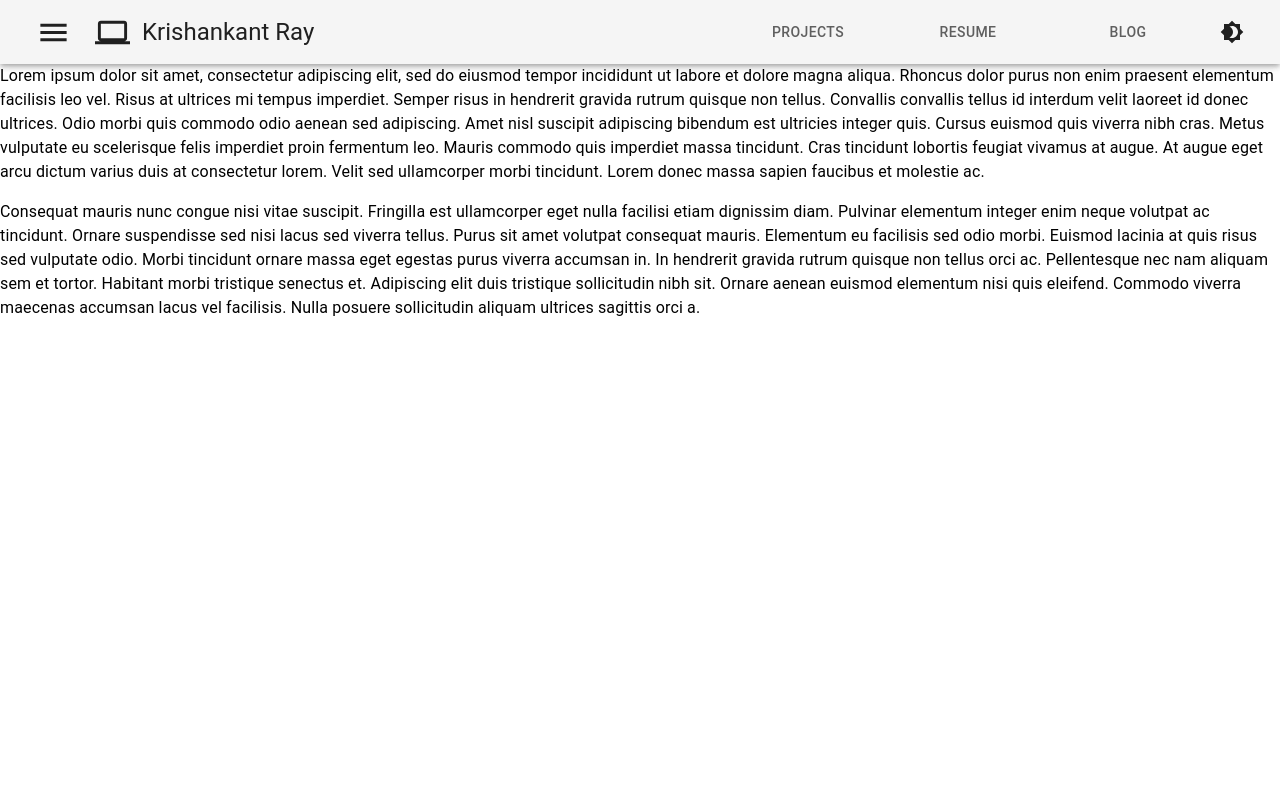
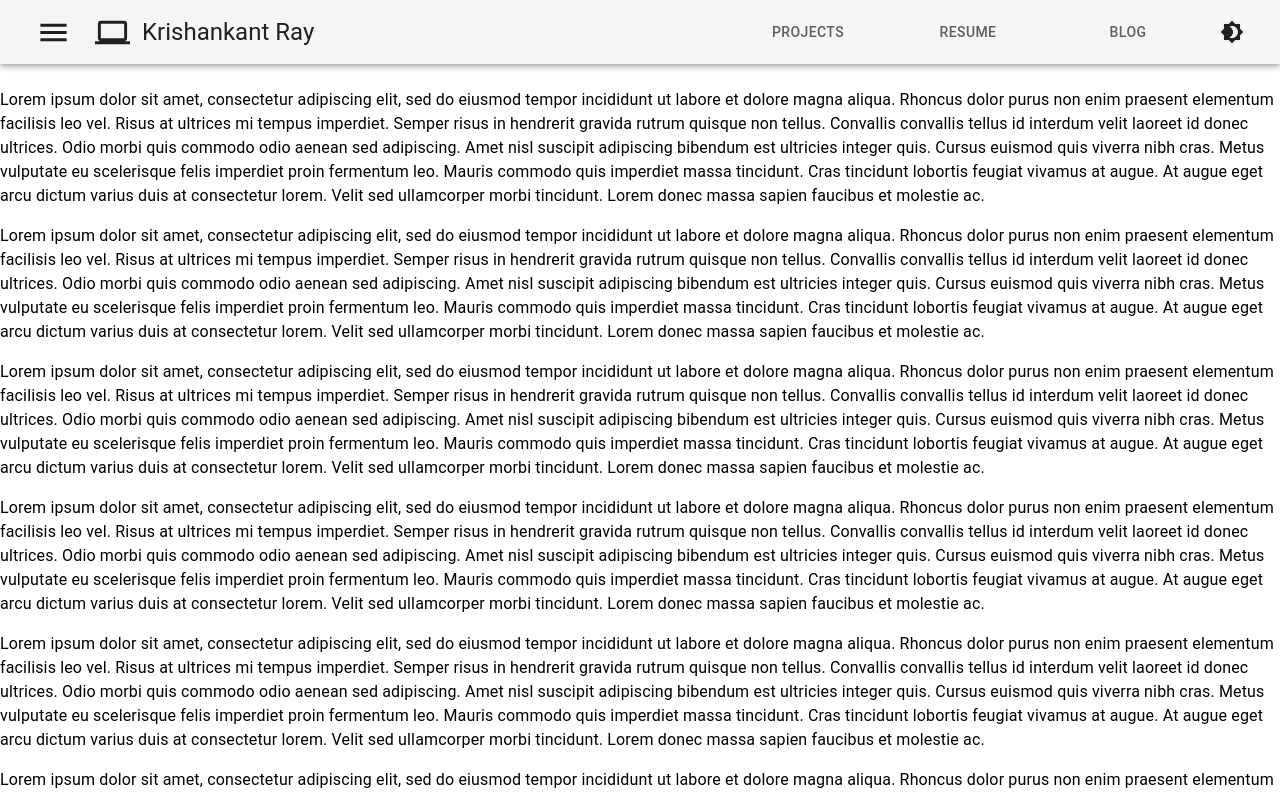
Before and after one commit to krishankantray/krishankantray-archived, a React (Create React App) app: page / in a window 1280 px wide. Shown: the top 794 px of the page. Built offline with nearby package versions, Linux system fonts and the light colour scheme.

Commit message:
modified drawer and added avatar

```diff
--- a/src/components/navbar.js
+++ b/src/components/navbar.js
@@ -17,18 +17,29 @@ import {
   Tab,
   MenuItem,
   Menu,
-  makeStyles
+  makeStyles,
+  Divider,
+  List,
+  ListItem,
+  ListItemIcon,
+  ListItemText,
+  Avatar
 } from "@material-ui/core";
 import ComputerIcon from "@material-ui/icons/Computer";
 import MenuIcon from '@material-ui/icons/Menu';
+import {} from '@material-ui/icons' ;
 import Brightness4Icon from '@material-ui/icons/Brightness4';
+import AssignmentIcon from '@material-ui/icons/Assignment';
+
 import Drawer from '@material-ui/core/Drawer';
 import ClickAwayListener from '@material-ui/core/ClickAwayListener';
 
 
 
 const useStyles = makeStyles(theme=>({
-
+  root: {
+    display: 'flex',
+  },
   menuButton: {
     marginRight: theme.spacing(2)
   },
@@ -37,12 +48,20 @@ const useStyles = makeStyles(theme=>({
     width: 240,
     flexShrink: 0,
     padding: theme.spacing(0, 1),
+    alignContent:'left'
   },
-
+drawerContent: {
+  display: 'flex',
+    alignItems: 'left',
+    padding:2,
+    justifyContent: 'flex-end',
+},
 
   drawerHeader: {
     display: 'flex',
     alignItems: 'center',
+    margin:10,
+
     padding: theme.spacing(0, 1),
     ...theme.mixins.toolbar,
     justifyContent: 'flex-end',
@@ -117,17 +136,88 @@ export default function Navbar(props) {
       </Toolbar>
     </AppBar>
     <Drawer
-        className={classes.drawer}
+        className={classes.drawerContent}
         variant="persistent"
         anchor="left"
         open={flip}
 
       >
-        Hello How are you
+        <div className={classes.drawer}>
+        <Avatar alt="Krishankant Ray" src="/static/images/avatar/1.jpg" /> Krishankant Ray
+
+          <ListItem button>
+            <ListItemIcon>
+              <AssignmentIcon />
+            </ListItemIcon>
+            <ListItemText primary="Blog" />
+          </ListItem>
+          <Divider />
+
+          </div>
     </Drawer>
 
     <main>
     <div className={classes.drawerHeader} />
+        <Typography paragraph>
+          Lorem ipsum dolor sit amet, consectetur adipiscing elit, sed do eiusmod tempor incididunt
+          ut labore et dolore magna aliqua. Rhoncus dolor purus non enim praesent elementum
+          facilisis leo vel. Risus at ultrices mi tempus imperdiet. Semper risus in hendrerit
+          gravida rutrum quisque non tellus. Convallis convallis tellus id interdum velit laoreet id
+          donec ultrices. Odio morbi quis commodo odio aenean sed adipiscing. Amet nisl suscipit
+          adipiscing bibendum est ultricies integer quis. Cursus euismod quis viverra nibh cras.
+          Metus vulputate eu scelerisque felis imperdiet proin fermentum leo. Mauris commodo quis
+          imperdiet massa tincidunt. Cras tincidunt lobortis feugiat vivamus at augue. At augue eget
+          arcu dictum varius duis at consectetur lorem. Velit sed ullamcorper morbi tincidunt. Lorem
+          donec massa sapien faucibus et molestie ac.
+        </Typography>
+        <Typography paragraph>
+          Lorem ipsum dolor sit amet, consectetur adipiscing elit, sed do eiusmod tempor incididunt
+          ut labore et dolore magna aliqua. Rhoncus dolor purus non enim praesent elementum
+          facilisis leo vel. Risus at ultrices mi tempus imperdiet. Semper risus in hendrerit
+          gravida rutrum quisque non tellus. Convallis convallis tellus id interdum velit laoreet id
+          donec ultrices. Odio morbi quis commodo odio aenean sed adipiscing. Amet nisl suscipit
+          adipiscing bibendum est ultricies integer quis. Cursus euismod quis viverra nibh cras.
+          Metus vulputate eu scelerisque felis imperdiet proin fermentum leo. Mauris commodo quis
+          imperdiet massa tincidunt. Cras tincidunt lobortis feugiat vivamus at augue. At augue eget
+          arcu dictum varius duis at consectetur lorem. Velit sed ullamcorper morbi tincidunt. Lorem
+          donec massa sapien faucibus et molestie ac.
+        </Typography>
+        <Typography paragraph>
+          Lorem ipsum dolor sit amet, consectetur adipiscing elit, sed do eiusmod tempor incididunt
+          ut labore et dolore magna aliqua. Rhoncus dolor purus non enim praesent elementum
+          facilisis leo vel. Risus at ultrices mi tempus imperdiet. Semper risus in hendrerit
+          gravida rutrum quisque non tellus. Convallis convallis tellus id interdum velit laoreet id
+          donec ultrices. Odio morbi quis commodo odio aenean sed adipiscing. Amet nisl suscipit
+          adipiscing bibendum est ultricies integer quis. Cursus euismod quis viverra nibh cras.
+          Metus vulputate eu scelerisque felis imperdiet proin fermentum leo. Mauris commodo quis
+          imperdiet massa tincidunt. Cras tincidunt lobortis feugiat vivamus at augue. At augue eget
+          arcu dictum varius duis at consectetur lorem. Velit sed ullamcorper morbi tincidunt. Lorem
+          donec massa sapien faucibus et molestie ac.
+        </Typography>
+        <Typography paragraph>
+          Lorem ipsum dolor sit amet, consectetur adipiscing elit, sed do eiusmod tempor incididunt
+          ut labore et dolore magna aliqua. Rhoncus dolor purus non enim praesent elementum
+          facilisis leo vel. Risus at ultrices mi tempus imperdiet. Semper risus in hendrerit
+          gravida rutrum quisque non tellus. Convallis convallis tellus id interdum velit laoreet id
+          donec ultrices. Odio morbi quis commodo odio aenean sed adipiscing. Amet nisl suscipit
+          adipiscing bibendum est ultricies integer quis. Cursus euismod quis viverra nibh cras.
+          Metus vulputate eu scelerisque felis imperdiet proin fermentum leo. Mauris commodo quis
+          imperdiet massa tincidunt. Cras tincidunt lobortis feugiat vivamus at augue. At augue eget
+          arcu dictum varius duis at consectetur lorem. Velit sed ullamcorper morbi tincidunt. Lorem
+          donec massa sapien faucibus et molestie ac.
+        </Typography>
+        <Typography paragraph>
+          Lorem ipsum dolor sit amet, consectetur adipiscing elit, sed do eiusmod tempor incididunt
+          ut labore et dolore magna aliqua. Rhoncus dolor purus non enim praesent elementum
+          facilisis leo vel. Risus at ultrices mi tempus imperdiet. Semper risus in hendrerit
+          gravida rutrum quisque non tellus. Convallis convallis tellus id interdum velit laoreet id
+          donec ultrices. Odio morbi quis commodo odio aenean sed adipiscing. Amet nisl suscipit
+          adipiscing bibendum est ultricies integer quis. Cursus euismod quis viverra nibh cras.
+          Metus vulputate eu scelerisque felis imperdiet proin fermentum leo. Mauris commodo quis
+          imperdiet massa tincidunt. Cras tincidunt lobortis feugiat vivamus at augue. At augue eget
+          arcu dictum varius duis at consectetur lorem. Velit sed ullamcorper morbi tincidunt. Lorem
+          donec massa sapien faucibus et molestie ac.
+        </Typography>
         <Typography paragraph>
           Lorem ipsum dolor sit amet, consectetur adipiscing elit, sed do eiusmod tempor incididunt
           ut labore et dolore magna aliqua. Rhoncus dolor purus non enim praesent elementum
```
Also changed, not shown: src/components/static/images/avatar/1.jpg (added).
